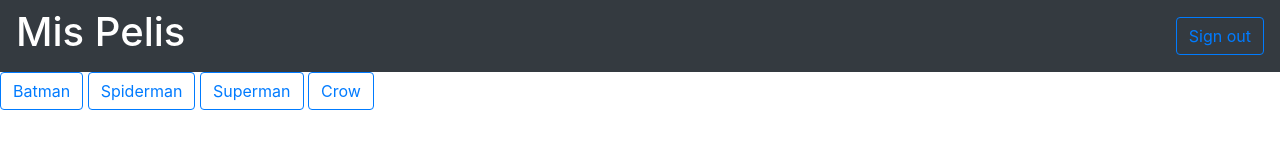
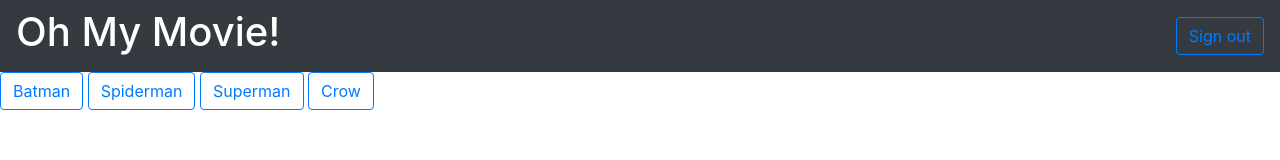
Before and after one commit to lunavazquez/cdmx-api-movies, a website: page src/index.html in a window 1280 px wide. Drawn offline with nearby package versions, Linux system fonts and the light colour scheme.

```diff
--- a/src/index.html
+++ b/src/index.html
@@ -15,7 +15,7 @@
 <body>
   <nav class="navbar navbar-dark bg-dark">
     <!-- Navbar content -->
-    <h1>Mis Pelis</h1>
+    <h1>Oh My Movie!</h1>
     <button type="button" class="btn btn-outline-primary" id="session">Sign out</button>
 
   </nav>
```
Also changed, not shown: README.md (added).
